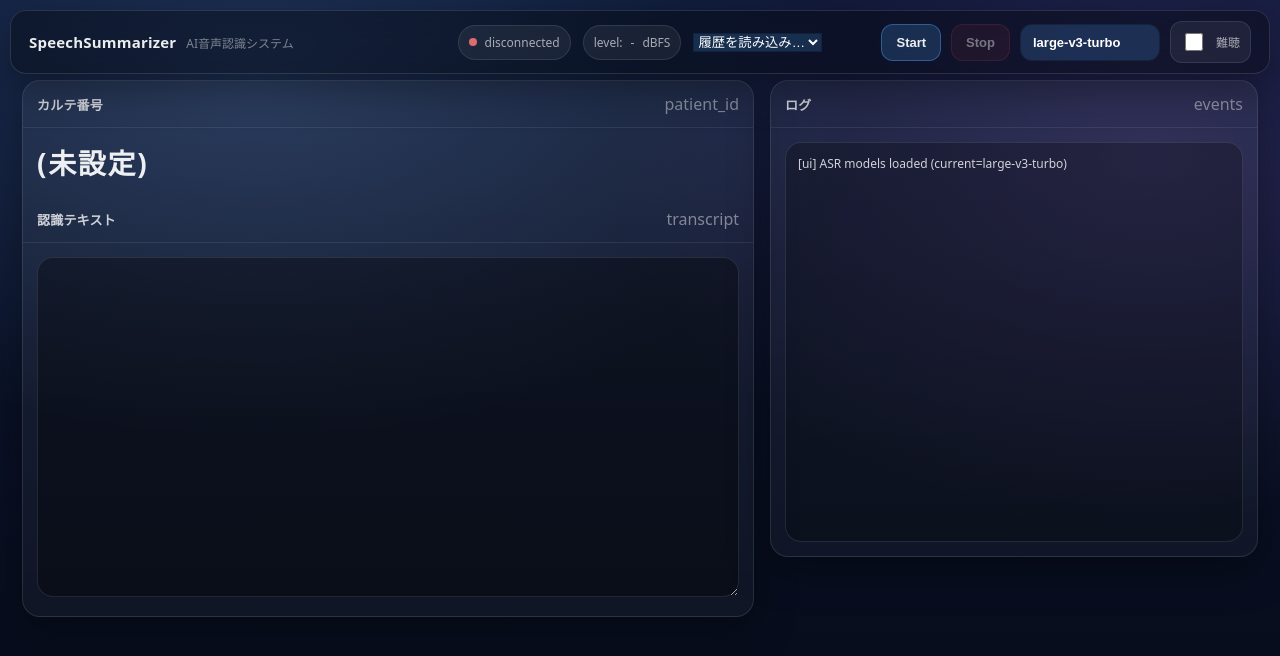
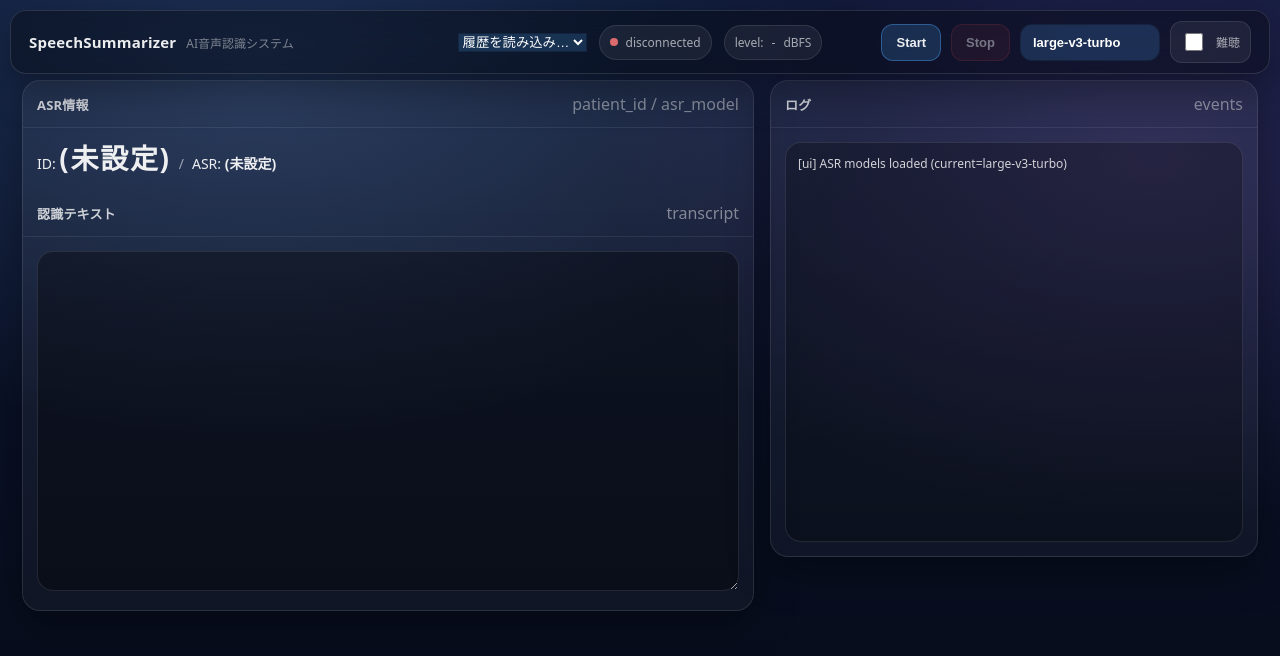
Before and after one commit to YUKI-ENT/SpeechSummarizer, a FastAPI app: page / in a window 1280 px wide. Shown: the top 656 px of the page. Run offline with FastAPI, Linux system fonts and the light colour scheme; data that the repository does not hold is empty; some libraries are stand-ins or nearby versions.

Commit message:
履歴表示の修正

```diff
--- a/app.py
+++ b/app.py
@@ -64,7 +64,28 @@ CURRENT = {
     "session_stamp": None,
     "text_path": None,
     "jsonl_path": None,
-    "full_text": ""
+    "full_text": "",
+
+    # 追加：ASR設定（UIで選んだものをここに入れる）
+    "asr": {
+        "model_name": None,     # 例: "large-v3" (models.jsonのキー)
+        "model_path": None,     # 例: "/home/yuki/.cache/.../snapshots/..."
+        "language": "ja",
+        "temperature": 0.0,
+        "prompt": "",
+        # 必要なら beam_size, vad なども追加
+    },
+
+    # 追加：辞書・編集関連
+    "dict": {
+        "version": None,
+        "rules_path": None,
+        "applied_count": 0,
+    },
+    "edits": {
+        "enabled": True,
+        "count": 0,
+    }
 }
 
 def append_jsonl(obj: dict, jsonl_path: str):
@@ -91,10 +112,41 @@ def new_session(patient_id: str):
     CURRENT["jsonl_path"] = str(js)
     CURRENT["full_text"] = ""
 
+    # セッション開始時点のASR/辞書/編集設定をスナップショット
+    session_meta = {
+        "asr": dict(CURRENT.get("asr", {})),
+        "dict": dict(CURRENT.get("dict", {})),
+        "edits": dict(CURRENT.get("edits", {})),
+    }
+
     append_jsonl(
-        {"type": "session_start", "ts": now_iso(), "patient_id": patient_id, "stamp": stamp},
+        {
+            "type": "session_start",
+            "ts": now_iso(),
+            "patient_id": patient_id,
+            "stamp": stamp,
+            "meta": session_meta,
+        },
         CURRENT["jsonl_path"]
     )
+
+def append_asr_config_event(reason: str):
+    """
+    ★ ASR設定が変わったタイミングをJSONLに残す
+    （セッションが開始済みのときだけ）
+    """
+    try:
+        if CURRENT.get("jsonl_path"):
+            append_jsonl({
+                "type": "asr_config",
+                "ts": now_iso(),
+                "patient_id": CURRENT.get("patient_id"),
+                "stamp": CURRENT.get("session_stamp"),
+                "reason": reason,
+                "asr": dict(CURRENT.get("asr", {})),
+            }, CURRENT["jsonl_path"])
+    except Exception as e:
+        log(f"[ASR] append_asr_config_event failed: {e}")
 
 # -------------------------
 # DSP / metrics
@@ -197,7 +249,7 @@ def save_wav_mono16(path: Path, audio_f32: np.ndarray, sr: int):
         wf.writeframes(pcm16.tobytes())
 
 # -------------------------
-# ASR config
+# ASR config (defaults from config.json)
 # -------------------------
 ASR_CFG = CFG.get("asr", {})
 ASR_ENABLED = bool(ASR_CFG.get("enabled", True))
@@ -208,6 +260,10 @@ ASR_COMPUTE = ASR_CFG.get("compute_type", "int8")
 ASR_BEAM = int(ASR_CFG.get("beam_size", 10))
 ASR_TEMP = float(ASR_CFG.get("temperature", 0.0))
 ASR_COPT = bool(ASR_CFG.get("condition_on_previous_text", False))
+ASR_PROMPT_DEFAULT = ASR_CFG.get(
+    "initial_prompt",
+    "日本の医療現場の会話。聞こえたとおりに書き起こす。推測で補完しない。"
+)
 
 # -------------------------
 # ASR model registry (models.json)
@@ -221,7 +277,6 @@ def load_models_registry() -> dict[str, str]:
     try:
         with open(MODELS_PATH, "r", encoding="utf-8") as f:
             d = json.load(f)
-        # 念のため文字列だけにする
         out = {}
         for k, v in (d or {}).items():
             if isinstance(k, str) and isinstance(v, str) and k.strip() and v.strip():
@@ -237,36 +292,91 @@ MODELS_REGISTRY = load_models_registry()
 if ASR_MODEL_ID and ASR_MODEL_ID in MODELS_REGISTRY:
     ASR_MODEL = MODELS_REGISTRY[ASR_MODEL_ID]
 
+# ★ 起動時に CURRENT.asr を defaults で初期化（ここ重要）
+CURRENT["asr"]["model_name"] = ASR_MODEL_ID
+CURRENT["asr"]["model_path"] = ASR_MODEL
+CURRENT["asr"]["language"] = ASR_LANG
+CURRENT["asr"]["temperature"] = ASR_TEMP
+CURRENT["asr"]["prompt"] = ASR_PROMPT_DEFAULT
+
+def get_asr_runtime_config() -> dict:
+    """
+    ★ ASR実行時に使う設定を CURRENT から引く（未設定ならdefaultへフォールバック）
+    """
+    a = CURRENT.get("asr") or {}
+    model_path = a.get("model_path") or ASR_MODEL
+    model_name = a.get("model_name") or ASR_MODEL_ID
+    lang = a.get("language") or ASR_LANG
+    temp = float(a.get("temperature") if a.get("temperature") is not None else ASR_TEMP)
+    prompt = a.get("prompt") if a.get("prompt") is not None else ASR_PROMPT_DEFAULT
+
+    return {
+        "model_name": model_name,
+        "model_path": model_path,
+        "language": lang,
+        "temperature": temp,
+        "prompt": prompt,
+        "beam_size": ASR_BEAM,                  # これは現状グローバルのまま
+        "condition_on_previous_text": ASR_COPT, # これも現状グローバルのまま
+        "device": ASR_DEVICE,
+        "compute_type": ASR_COMPUTE,
+    }
 
 # -------------------------
 # Whisper model cache
 # -------------------------
-_MODEL = None
+# ★ モデル切替に対応するため、path/device/compute でキャッシュ
+_MODEL_CACHE: dict[tuple[str, str, str], WhisperModel] = {}
 
-def get_model() -> WhisperModel:
-    global _MODEL
-    if _MODEL is None:
-        log(f"[ASR] loading model: {ASR_MODEL} device={ASR_DEVICE} compute={ASR_COMPUTE}")
-        _MODEL = WhisperModel(ASR_MODEL, device=ASR_DEVICE, compute_type=ASR_COMPUTE)
+def get_model_for(model_path: str) -> WhisperModel:
+    key = (model_path, ASR_DEVICE, ASR_COMPUTE)
+    m = _MODEL_CACHE.get(key)
+    if m is None:
+        log(f"[ASR] loading model: {model_path} device={ASR_DEVICE} compute={ASR_COMPUTE}")
+        m = WhisperModel(model_path, device=ASR_DEVICE, compute_type=ASR_COMPUTE)
+        _MODEL_CACHE[key] = m
         log("[ASR] model loaded")
-    return _MODEL
+    return m
+
+def clear_model_cache_for(model_path: str | None):
+    """
+    ★ 特定モデルだけ捨てる（model_pathがNoneなら全部捨てる）
+    """
+    global _MODEL_CACHE
+    if model_path is None:
+        _MODEL_CACHE = {}
+        return
+    key_prefix = (model_path, ASR_DEVICE, ASR_COMPUTE)
+    _MODEL_CACHE.pop(key_prefix, None)
 
 def set_asr_model_by_id(model_id: str) -> tuple[bool, str]:
     """
-    models.json のキーを受け取り、ASR_MODEL を差し替え、WhisperModelキャッシュを破棄する。
+    models.json のキーを受け取り、ASR_MODEL を差し替える。
+    ★ 同時に CURRENT["asr"] も更新し、jsonlにも asr_config を残す。
     """
-    global ASR_MODEL, ASR_MODEL_ID, _MODEL, MODELS_REGISTRY
+    global ASR_MODEL, ASR_MODEL_ID, MODELS_REGISTRY
 
-    MODELS_REGISTRY = load_models_registry()  # ついでにリロード（models.json編集しても反映）
+    MODELS_REGISTRY = load_models_registry()  # models.json編集しても反映
     if model_id not in MODELS_REGISTRY:
         return (False, f"unknown model_id: {model_id}")
+
+    old_path = ASR_MODEL
 
     ASR_MODEL_ID = model_id
     ASR_MODEL = MODELS_REGISTRY[model_id]
 
-    # ここが重要：モデルキャッシュ破棄（次のASRで再ロード）
-    _MODEL = None
+    # ★ CURRENTへ反映
+    CURRENT["asr"]["model_name"] = model_id
+    CURRENT["asr"]["model_path"] = ASR_MODEL
+
+    # ★ 古いモデルキャッシュを捨てる（全部捨ててもOK）
+    clear_model_cache_for(old_path)
+
     log(f"[ASR] model switched -> id={ASR_MODEL_ID} path={ASR_MODEL}")
+
+    # ★ 既にセッションがあるなら、その時点の設定変更をjsonlに残す
+    append_asr_config_event("model_switched")
+
     return (True, "ok")
 
 # -------------------------
@@ -298,7 +408,6 @@ def read_patient_id_from_dyna(path: Path) -> str | None:
     をSJIS(cp932)で読み、先頭カラム(ID)だけ返す。
     """
     try:
-        # SMBで書き込み中でも読めるように、まず1行だけバイナリで読む
         with open(path, "rb") as f:
             raw = f.readline()
 
@@ -307,7 +416,6 @@ def read_patient_id_from_dyna(path: Path) -> str | None:
             return None
 
         pid = line.split(",")[0].strip()
-        # 念のため数字以外を弾く（必要なら緩める）
         return pid if pid.isdigit() else None
 
     except Exception as e:
@@ -321,7 +429,7 @@ async def broadcast(obj: dict, *, reset_states: bool = False):
     dead: list[WebSocket] = []
     for ws, st in list(CLIENTS.items()):
         if reset_states:
-            st.reset_pending = True  # ★次の受信ループでリセットさせる
+            st.reset_pending = True
         try:
             await ws.send_json(obj)
         except Exception:
@@ -352,12 +460,10 @@ async def dyna_watch_task():
                 await asyncio.sleep(0.5)
                 continue
 
-            # SMB書き込み完了待ち
             await asyncio.sleep(0.25)
 
             pid = read_patient_id_from_dyna(latest)
 
-            # ★ ここで「最新を読んだら、そのファイル含め全部削除」
             delete_all_dyna_files(paths)
             last_batch_sig = sig
 
@@ -373,7 +479,6 @@ async def dyna_watch_task():
                         "jsonl_path": CURRENT["jsonl_path"]
                     }, reset_states=True)
 
-            # 次の作成を待つ
             await asyncio.sleep(0.5)
 
         except Exception as e:
@@ -386,7 +491,6 @@ async def dyna_watch_task():
 SESSION_TXT_RE = re.compile(r"^(?P<patient_id>[^_]+)_(?P<stamp>\d{8}_\d{6})\.txt$")
 
 def _list_session_txt_files() -> list[Path]:
-    # OUTPUTS_DIR は既に app.py 内で定義されている前提（data/sessions）
     files = sorted(OUTPUTS_DIR.glob("*.txt"))
     return files
 
@@ -395,7 +499,6 @@ def _parse_session_name(name: str):
     if not m:
         return None
     return m.group("patient_id"), m.group("stamp")
-
 
 # -------------------------
 # Web
@@ -414,19 +517,21 @@ async def _startup():
 
 @app.get("/api/asr/models")
 async def api_asr_models():
-    # 毎回リロード（models.json編集に追従）
     reg = load_models_registry()
-    current_id = ASR_MODEL_ID if ASR_MODEL_ID else None
 
-    # current_id が未設定なら、ASR_MODELの値から逆引きできるものがあればセット
-    if not current_id and reg:
+    # ★ current は “CURRENT優先” で返す（表示が一貫する）
+    cur = CURRENT.get("asr", {}).get("model_name") or ASR_MODEL_ID
+
+    if not cur and reg:
+        # CURRENTにもASR_MODEL_IDにも無い場合だけ、path逆引き
+        cur_path = CURRENT.get("asr", {}).get("model_path") or ASR_MODEL
         for k, v in reg.items():
-            if v == ASR_MODEL:
-                current_id = k
+            if v == cur_path:
+                cur = k
                 break
 
     return {
-        "current": current_id,
+        "current": cur,
         "models": [{"id": k, "label": k} for k in sorted(reg.keys())],
     }
 
@@ -437,7 +542,37 @@ async def api_asr_set_model(payload: dict = Body(...)):
     if not ok:
         return {"ok": False, "error": msg}
 
-    return {"ok": True, "current": ASR_MODEL_ID}
+    return {"ok": True, "current": CURRENT["asr"]["model_name"]}
+
+@app.post("/api/asr/config")
+async def api_asr_set_config(payload: dict = Body(...)):
+    """
+    ★ UIから prompt / temperature / language を反映する
+    payload例:
+      {"language":"ja", "temperature":0.0, "prompt":"..."}
+    """
+    a = CURRENT.setdefault("asr", {})
+    changed = False
+
+    if "language" in payload and isinstance(payload["language"], str):
+        a["language"] = payload["language"].strip() or "ja"
+        changed = True
+
+    if "temperature" in payload:
+        try:
+            a["temperature"] = float(payload["temperature"])
+            changed = True
+        except Exception:
+            pass
+
+    if "prompt" in payload and isinstance(payload["prompt"], str):
+        a["prompt"] = payload["prompt"]
+        changed = True
+
+    if changed:
+        append_asr_config_event("config_updated")
+
+    return {"ok": True, "asr": dict(a)}
 
 @app.get("/api/sessions")
 def api_sessions():
@@ -447,30 +582,25 @@ def api_sessions():
         if not info:
             continue
         patient_id, stamp = info
-        # stamp: YYYYMMDD_HHMMSS
         items.append({
-            "name": p.name,               # 例: 16231_20260209_121559.txt
-            "patient_id": patient_id,     # 例: 16231
-            "stamp": stamp,               # 例: 20260209_121559
+            "name": p.name,
+            "patient_id": patient_id,
+            "stamp": stamp,
             "label": f"{patient_id} / {stamp[:8]} {stamp[9:11]}:{stamp[11:13]}:{stamp[13:15]}",
         })
 
-    # 新しい順（stamp降順）
     items.sort(key=lambda x: x["stamp"], reverse=True)
     return {"items": items}
 
 @app.get("/api/session/{name}")
 def api_session_get(name: str):
-    # URLエンコード対策
     name = unquote(name)
 
-    # 安全のため、ファイル名だけ許可
     info = _parse_session_name(name)
     if not info:
         return JSONResponse({"error": "invalid session name"}, status_code=400)
 
     p = (OUTPUTS_DIR / name).resolve()
-    # ディレクトリ外参照ブロック
     if OUTPUTS_DIR.resolve() not in p.parents:
         return JSONResponse({"error": "invalid path"}, status_code=400)
 
@@ -479,7 +609,25 @@ def api_session_get(name: str):
 
     text = p.read_text(encoding="utf-8", errors="replace")
     patient_id, stamp = info
-    return {"name": name, "patient_id": patient_id, "stamp": stamp, "text": text}
+
+    # ★ 対応する jsonl があれば session_start/meta を読む（モデル表示に使える）
+    meta = None
+    j = (OUTPUTS_DIR / name.replace(".txt", ".jsonl")).resolve()
+    if OUTPUTS_DIR.resolve() in j.parents and j.exists():
+        try:
+            with open(j, "r", encoding="utf-8") as f:
+                for line in f:
+                    line = line.strip()
+                    if not line:
+                        continue
+                    obj = json.loads(line)
+                    if obj.get("type") == "session_start":
+                        meta = obj.get("meta")
+                        break
+        except Exception as e:
+            log(f"[SESSION] jsonl read failed: {j}: {e}")
+
+    return {"name": name, "patient_id": patient_id, "stamp": stamp, "text": text, "meta": meta}
 
 # -------------------------
 # Per-connection state
@@ -497,11 +645,9 @@ class State:
 
         self.asr_q: asyncio.Queue[dict] = asyncio.Queue(maxsize=int(CFG.get("asr_queue", 20)))
         self.asr_task: asyncio.Task | None = None
-        # ★追加：カルテ切替などで音声状態をリセットしたいときに立てるフラグ
         self.reset_pending = False
 
     def reset_audio(self):
-        # """次の患者に混ざらないよう、音声バッファ/状態をクリア"""
         self.buf = np.zeros((0,), dtype=np.float32)
         self.ring = []
         self.in_speech = False
@@ -509,7 +655,6 @@ class State:
         self.silence_run = 0
         self.utter_frames = []
 
-        # ASR待ちも捨てる（前患者のwavを回さない）
         try:
             while True:
                 _ = self.asr_q.get_nowait()
@@ -532,7 +677,6 @@ class State:
 
         audio = np.concatenate(self.utter_frames).astype(np.float32, copy=False)
 
-        # reset
         self.utter_frames = []
         self.in_speech = False
         self.voice_run = 0
@@ -562,7 +706,6 @@ class State:
             "audio_meta": audio_meta,
         }
 
-        # JSONL: saved
         ensure_unknown_session()
         append_jsonl(
             {"type": "saved", "ts": now_iso(), "patient_id": CURRENT["patient_id"], **seg},
@@ -579,13 +722,6 @@ async def asr_worker(ws: WebSocket, st: State):
         log("[ASR] disabled -> worker exit")
         return
 
-    try:
-        model = get_model()
-    except Exception as e:
-        log(f"[ASR] model load FAILED: {e}")
-        await ws.send_json({"type": "error", "where": "asr_model_load", "error": str(e)})
-        return
-
     log("[ASR] worker started")
 
     while True:
@@ -596,19 +732,29 @@ async def asr_worker(ws: WebSocket, st: State):
             dur = job.get("dur")
             audio_meta = job.get("audio_meta", {})
 
-            log(f"[ASR] dequeued seg#{seg_id} wav={wav}")
+            cfg_rt = get_asr_runtime_config()  # ★ 実行時点の設定を取得
+            model_path = cfg_rt["model_path"]
+
+            log(f"[ASR] dequeued seg#{seg_id} wav={wav} model={cfg_rt.get('model_name')}")
+
+            try:
+                model = get_model_for(model_path)  # ★ パスに応じたモデル
+            except Exception as e:
+                log(f"[ASR] model load FAILED: {e}")
+                await ws.send_json({"type": "error", "where": "asr_model_load", "error": str(e), "model_path": model_path})
+                continue
 
             t0 = time.time()
             log(f"[ASR] transcribe start seg#{seg_id:03d} dur={dur}s")
 
             segments, _info = model.transcribe(
                 wav,
-                language=ASR_LANG,
+                language=cfg_rt["language"],
                 vad_filter=False,
-                beam_size=ASR_BEAM,
-                temperature=ASR_TEMP,
-                condition_on_previous_text=ASR_COPT,
-                initial_prompt="日本の医療現場の会話。聞こえたとおりに書き起こす。推測で補完しない。"
+                beam_size=cfg_rt["beam_size"],
+                temperature=cfg_rt["temperature"],
+                condition_on_previous_text=cfg_rt["condition_on_previous_text"],
+                initial_prompt=cfg_rt["prompt"],
             )
 
             texts = []
@@ -636,7 +782,6 @@ async def asr_worker(ws: WebSocket, st: State):
 
             quality, reasons = judge_quality(audio_meta, asr_meta, text)
 
-            # 保存（患者セッションへ）
             ensure_unknown_session()
             pid = CURRENT["patient_id"]
             txt_path = CURRENT["text_path"]
@@ -645,6 +790,7 @@ async def asr_worker(ws: WebSocket, st: State):
             if text:
                 append_text_line(txt_path, text)
 
+            # ★ jsonl に「この asr がどの設定で走ったか」を一緒に保存
             append_jsonl({
                 "type": "asr",
                 "ts": now_iso(),
@@ -653,6 +799,15 @@ async def asr_worker(ws: WebSocket, st: State):
                 "dur": dur,
                 "wav": wav,
                 "text": text,
+                "asr_cfg": {
+                    "model_name": cfg_rt.get("model_name"),
+                    "model_path": cfg_rt.get("model_path"),
+                    "language": cfg_rt.get("language"),
+                    "temperature": cfg_rt.get("temperature"),
+                    "prompt": cfg_rt.get("prompt"),
+                    "beam_size": cfg_rt.get("beam_size"),
+                    "condition_on_previous_text": cfg_rt.get("condition_on_previous_text"),
+                },
                 "meta": {"audio": audio_meta, "asr": asr_meta, "quality": quality, "reasons": reasons}
             }, jsonl_path)
 
@@ -670,6 +825,13 @@ async def asr_worker(ws: WebSocket, st: State):
                 "dur": dur,
                 "wav": wav,
                 "text": text,
+                "asr_cfg": {
+                    "model_name": cfg_rt.get("model_name"),
+                    "model_path": cfg_rt.get("model_path"),
+                    "language": cfg_rt.get("language"),
+                    "temperature": cfg_rt.get("temperature"),
+                    "prompt": cfg_rt.get("prompt"),
+                },
                 "meta": {"audio": audio_meta, "asr": asr_meta, "quality": quality, "reasons": reasons}
             })
 
@@ -687,7 +849,7 @@ async def ws_endpoint(ws: WebSocket):
     await ws.accept()
 
     st = State()
-    CLIENTS[ws] = st  # ★setではなくdictへ登録
+    CLIENTS[ws] = st
 
     log(f"[WS] open enabled_asr={ASR_ENABLED}")
     st.asr_task = asyncio.create_task(asr_worker(ws, st))
@@ -696,7 +858,6 @@ async def ws_endpoint(ws: WebSocket):
         await ws.send_json({"type": "status", "msg": "connected", "patient_id": CURRENT["patient_id"]})
 
         while True:
-            # ★追加：カルテ切替などのリセット指示が来ていたら、ここで安全にリセット
             if st.reset_pending:
                 st.reset_pending = False
                 st.reset_audio()
@@ -740,10 +901,8 @@ async def ws_endpoint(ws: WebSocket):
                         if st.silence_run >= END_SILENCE_FRAMES:
                             seg = st.finalize_segment()
                             if seg:
-                                # saved（wsへ）
                                 await ws.send_json({"type": "saved", "patient_id": CURRENT["patient_id"], **seg})
 
-                                # asr投入（詰まったら落とす）
                                 try:
                                     st.asr_q.put_nowait(seg)
                                     log(f"[ASR_Q] enqueued seg#{seg['seg_id']:03d} dur={seg['dur']}s wav={seg['wav']}")
--- a/static/common.js
+++ b/static/common.js
@@ -15,6 +15,8 @@
   const chkHearing = document.getElementById("chkHearing");
 
   const selAsrModel = document.getElementById("selAsrModel");
+
+  const modelEl = document.getElementById("asrModelName");
 
   async function loadAsrModels(){
     try{
@@ -65,6 +67,15 @@
       await loadAsrModels();
     }
   });
+
+  function setAsrModelNameFromMeta(meta){
+    // app.py は {"meta": {"asr": {...}}} を返す
+    const name =
+      meta?.asr?.model_name ||
+      meta?.asr?.model_path ||  // フォールバック（長いけど）
+      "(未設定)";
+    modelEl.textContent = name;
+  }
 
   selSession.onchange = async () => {
     if (btnStart.disabled) { // 録音中（startがdisabled）なら触らせない
@@ -142,6 +153,8 @@
       setPatient(data.patient_id);
       txEl.value = data.text || "";
       txEl.scrollTop = txEl.scrollHeight;
+      // ★追加：モデル名表示
+      setAsrModelNameFromMeta(j.meta || null);
       log(`[session] loaded ${name}`);
     } catch (e) {
       log("[session] ERROR: " + e);
--- a/static/index.html
+++ b/static/index.html
@@ -17,12 +17,12 @@
     </div>
 
     <div class="nav-center">
+      <select id="selSession" class="select" title="過去の認識結果">
+        <option value="">履歴を読み込み…</option>
+      </select>
       <div class="pill"><span class="dot" id="dotWs"></span><span id="wsStatus">disconnected</span></div>
       <div class="pill">level: <span id="level">-</span> dBFS</div>
       <!-- <div class="pill">カルテ: <span id="patientIdNav">(未設定)</span></div> -->
-      <select id="selSession" class="select" title="過去の認識結果">
-        <option value="">履歴を読み込み…</option>
-      </select>
     </div>
 
     <div class="nav-right">
@@ -45,11 +45,15 @@
     <!-- Left: patient + transcript -->
     <div class="card patient-card">
       <div class="hd">
-        <h3>カルテ番号</h3>
-        <div class="muted2">patient_id</div>
+        <h3>ASR情報</h3>
+        <div class="muted2">patient_id / asr_model</div>
       </div>
       <div class="bd">
-        <div id="patientId">(未設定)</div>
+        <div class="meta-row">
+          <span class="meta-item">ID: <b id="patientId">(未設定)</b></span>
+          <span class="meta-sep">/</span>
+          <span class="meta-item">ASR: <b id="asrModelName">(未設定)</b></span>
+        </div>
       </div>
 
       <div class="hd">
--- a/static/style.css
+++ b/static/style.css
@@ -322,3 +322,18 @@
       line-height: 1.5;
       white-space: pre-wrap;
     }
+
+    .meta-row{
+      display:flex;
+      align-items:baseline;
+      gap:8px;
+      flex-wrap:wrap;
+      font-size:14px; /* 小さめ */
+      line-height:1.2;
+    }
+    .meta-item b{
+      font-weight:700;
+    }
+    .meta-sep{
+      opacity:.6;
+    }
```
